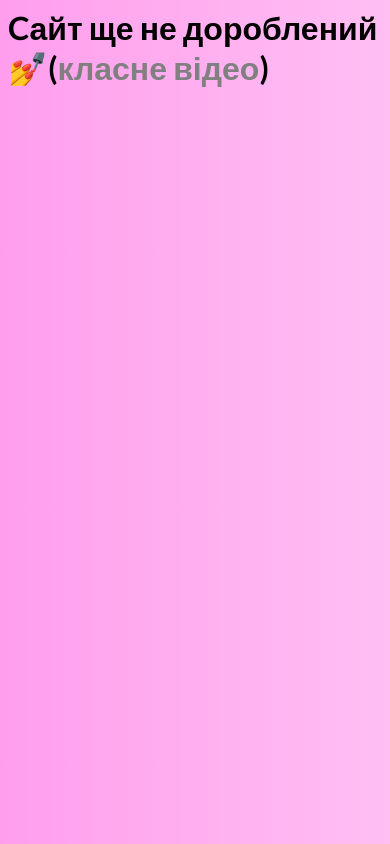
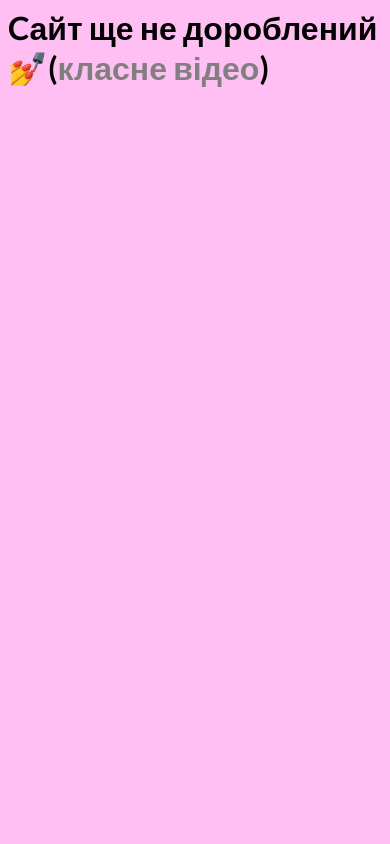
Before and after one commit to morl1x/my-Class-Site, a plain HTML site: page index.html in a window 390 px wide. Drawn offline with Linux system fonts and the light colour scheme.

Commit message:
Update index.html

```diff
--- a/index.html
+++ b/index.html
@@ -16,7 +16,7 @@
                 @import url('https://fonts.googleapis.com/css2?family=Lato:wght@700&family=Montserrat:wght@100&display=swap');
 
                 body {
-                    background: linear-gradient(to right, #FF9EED, #FFBFF3);
+                    background-color: #FFBFF3;
                     font-family: 'Lato', sans-serif;
                     background-clip: text;
                     -webkit-background-clip: text;
@@ -29,7 +29,7 @@
                 }
                 @media screen and (max-width: 767px) {
                 body {
-                    background: linear-gradient(to right, #FF9EED, #FFBFF3);
+                    background-color: #FFBFF3;
                     font-family: 'Lato', sans-serif;
                     background-clip: text;
                     -webkit-background-clip: text;
```
